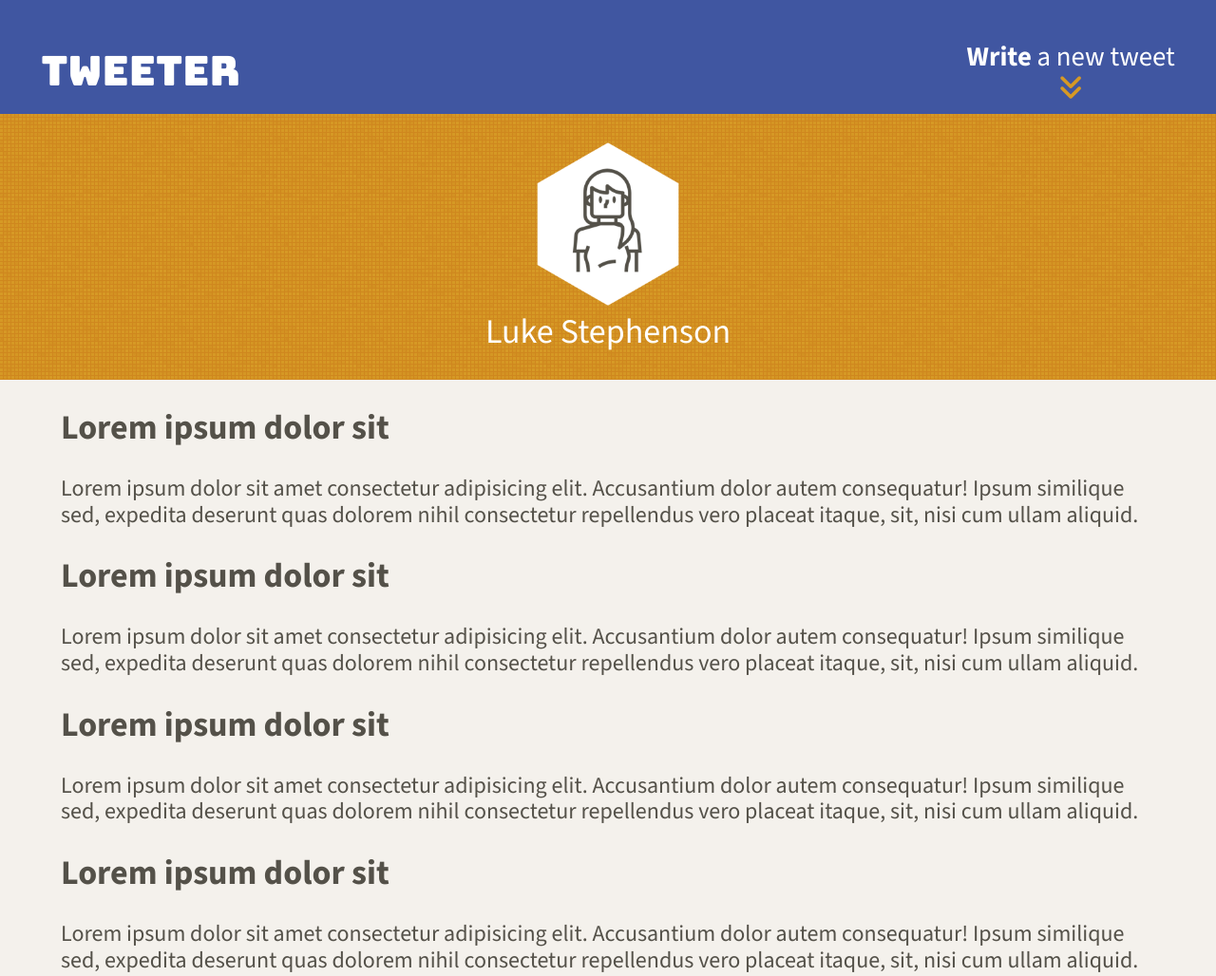
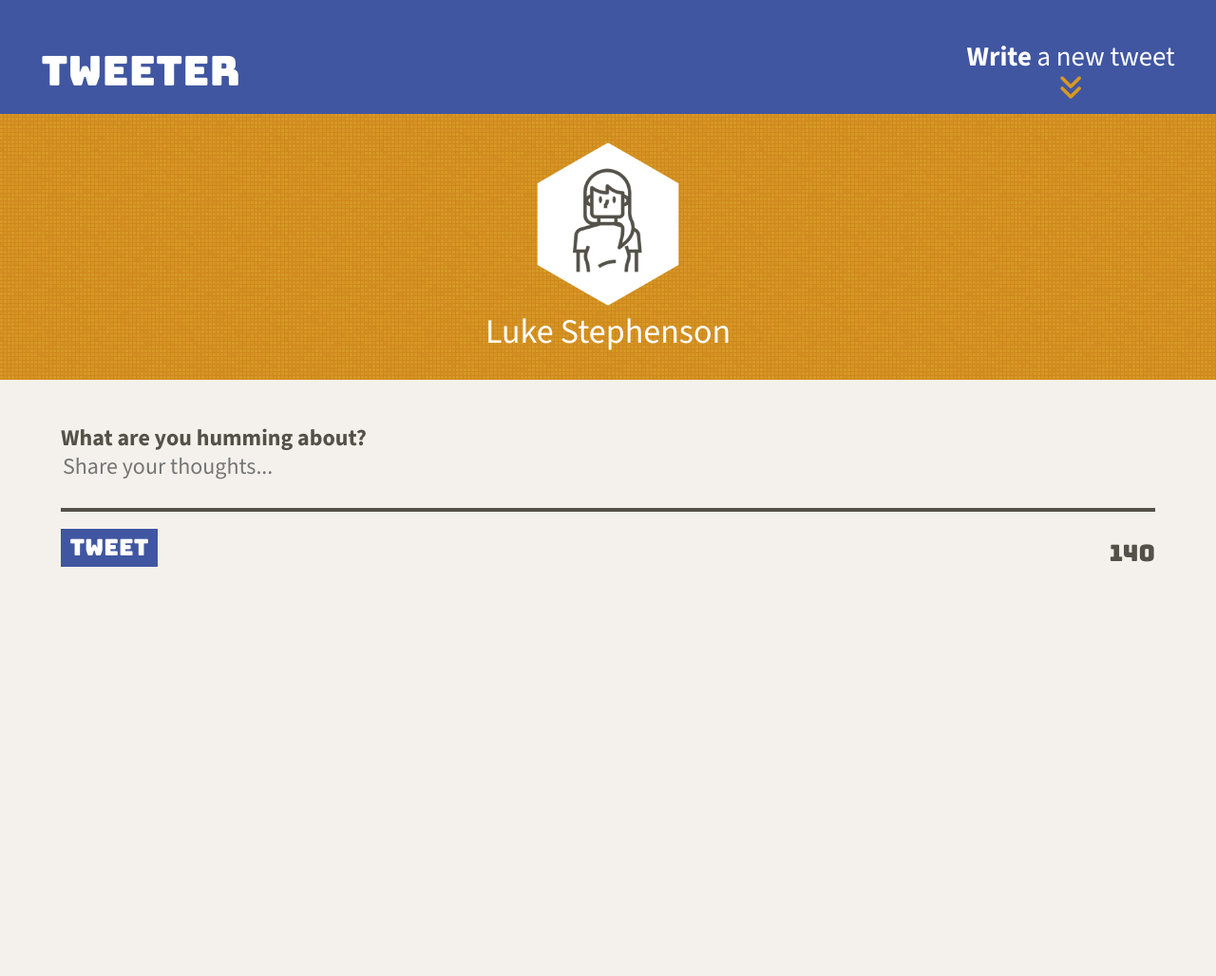
Before and after one commit to dirtandgrass/tweeter, a website: page public/index.html in a window 1280 px wide. Shown: the whole page at 95% size. After the commit the page ends 800 px from the top, so only its background shows below. Drawn offline with nearby package versions, Linux system fonts and the light colour scheme.

Commit message:
add and style tweet submission form

```diff
--- a/public/index.html
+++ b/public/index.html
@@ -52,23 +52,17 @@
 
   <!-- Page-specific (main) content here -->
   <main class="container">
-    <h2>Lorem ipsum dolor sit</h2>
-    <p>Lorem ipsum dolor sit amet consectetur adipisicing elit. Accusantium dolor autem consequatur! Ipsum similique
-      sed, expedita deserunt quas dolorem nihil consectetur repellendus vero placeat itaque, sit, nisi cum ullam
-      aliquid.</p>
-    <h2>Lorem ipsum dolor sit</h2>
-    <p>Lorem ipsum dolor sit amet consectetur adipisicing elit. Accusantium dolor autem consequatur! Ipsum similique
-      sed, expedita deserunt quas dolorem nihil consectetur repellendus vero placeat itaque, sit, nisi cum ullam
-      aliquid.</p>
-    <h2>Lorem ipsum dolor sit</h2>
-    <p>Lorem ipsum dolor sit amet consectetur adipisicing elit. Accusantium dolor autem consequatur! Ipsum similique
-      sed, expedita deserunt quas dolorem nihil consectetur repellendus vero placeat itaque, sit, nisi cum ullam
-      aliquid.</p>
-    <h2>Lorem ipsum dolor sit</h2>
-    <p>Lorem ipsum dolor sit amet consectetur adipisicing elit. Accusantium dolor autem consequatur! Ipsum similique
-      sed, expedita deserunt quas dolorem nihil consectetur repellendus vero placeat itaque, sit, nisi cum ullam
-      aliquid.</p>
-
+    <section class="new-tweet">
+      <form action="/tweets/" method="post" enctype="application/x-www-form-urlencoded">
+        <label class="new-tweet__call-to-action" for="tweet-text">What are you humming about?</label>
+        <textarea class="new-tweet__inputtext" name="text" id="tweet-text"
+          placeholder="Share your thoughts..."></textarea>
+        <div class="new-tweet__submission">
+          <button class="button" type="submit">Tweet</button>
+          <output name="counter" id="character_remaining" class="new-tweet__counter" for="tweet-text">140</output>
+        </div>
+      </form>
+    </section>
   </main>
 </body>
 
--- a/public/styles/layout.css
+++ b/public/styles/layout.css
@@ -22,13 +22,18 @@ html {
   --primary-contrast-color: #FFF;
   --highlight-color: #D69925;
 
+  --primary-font-color: #545149;
+  --primary-background-color: #f4f1ec;
+
+  --form-font-color: darken(var(--primary-font-color), 65%);
+
   --header-nav-height: 120px;
   --header-height: 400px;
 }
 
 body {
-  color: #545149;
-  background-color: #f4f1ec;
+  color: var(--primary-font-color);
+  background-color: var(--primary-background-color);
   font-size: 24px;
 
   font-family: "Source Sans 3", sans-serif;
@@ -42,6 +47,46 @@ main {
   background-color: inherit;
 }
 
+.button {
+  border: none;
+
+  background-color: var(--primary-color);
+  color: var(--primary-contrast-color);
+  padding-block: 0.25em;
+  padding-inline: 0.4em;
+}
+
+
+.new-tweet {
+  margin-block: 2em;
+}
+
+.new-tweet__call-to-action {
+  font-weight: 700;
+}
+
+
+.new-tweet__inputtext {
+  min-width: 100%;
+  border: none;
+  outline: none;
+  background-color: inherit;
+  border-block-end: 4px solid;
+  border-block-end-color: var(--form-font-color);
+  /* setting color to var in one line, doesn't seem to work */
+  resize: none;
+  color: var(--form-font-color);
+  font-weight: 500;
+}
+
+.new-tweet__submission {
+  font-family: Bungee, "Arial Bold", sans-serif;
+  display: flex;
+  justify-content: space-between;
+  align-items: end;
+  margin-block: 0.5em;
+}
+
 /*
  * Additional CSS can be defined below or in other CSS files, as per instructions
  */
```
